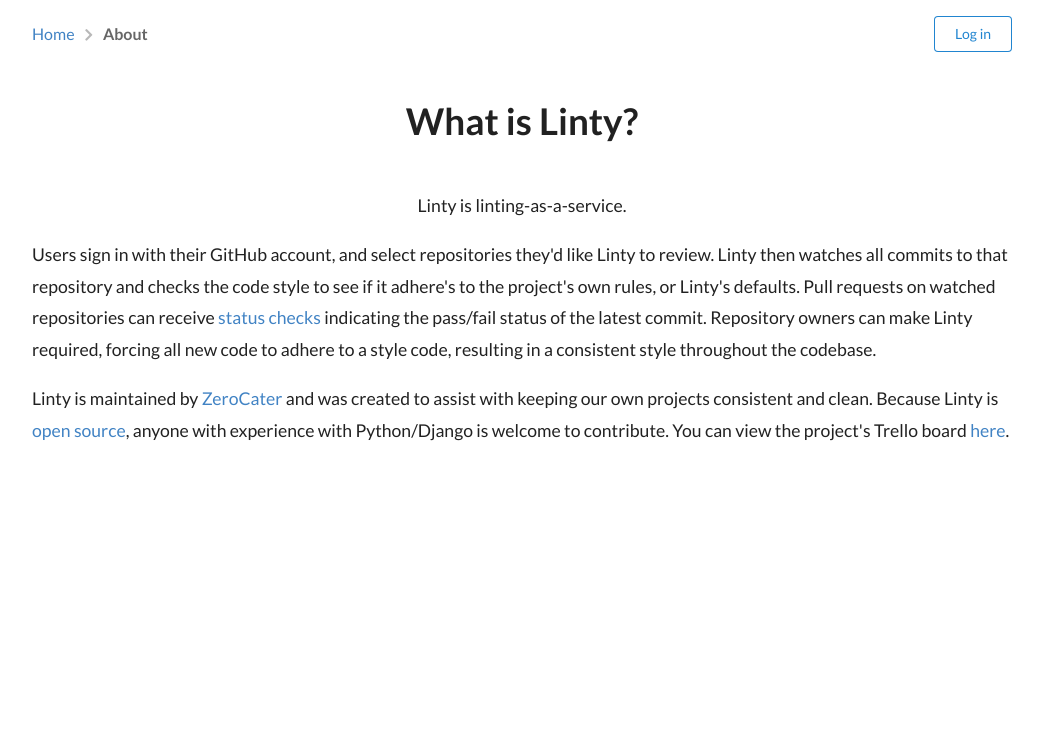
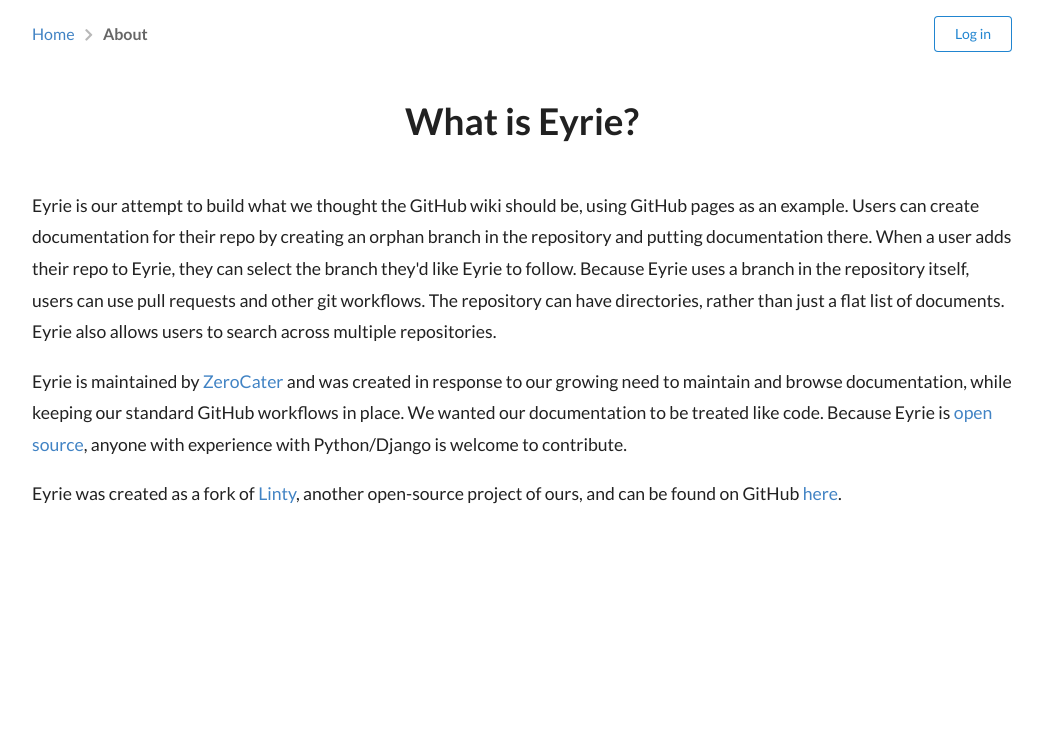
Before and after one commit to ZeroCater/Eyrie, a Django app: template interface/templates/about.html in a window 1280 px wide. Shown: the top 750 px of the page, without its empty margins (118-1161 px from the left). Run offline with Django 3.2, Linux system fonts and the light colour scheme; the template is opened without the code that fills it, so the values that code supplies are empty; some libraries are stand-ins or nearby versions.

Commit message:
Update static pages

```diff
--- a/interface/templates/about.html
+++ b/interface/templates/about.html
@@ -2,7 +2,7 @@
 {% load humanize %}
 {% load staticfiles %}
 
-{% block title %}Linty - About{% endblock %}
+{% block title %}Eyrie - About{% endblock %}
 
 {% block body %}
     <div class="ui text menu">
@@ -14,20 +14,22 @@
         {% include 'interface/user_dropdown.html' with private=True %}
     </div>
     <div class="ui container">
-        <h1 class="ui header center aligned">What is Linty?</h1>
-        <p class="description center aligned">
-            Linty is linting-as-a-service.
+        <h1 class="ui header center aligned">What is Eyrie?</h1>
+        <p class="description">
+            Eyrie is our attempt to build what we thought the GitHub wiki should be, using GitHub pages as an example.
+            Users can create documentation for their repo by creating an orphan branch in the repository and putting documentation there.
+            When a user adds their repo to Eyrie, they can select the branch they'd like Eyrie to follow.
+            Because Eyrie uses a branch in the repository itself, users can use pull requests and other git workflows.
+            The repository can have directories, rather than just a flat list of documents.
+            Eyrie also allows users to search across multiple repositories.
         </p>
         <p class="description">
-            Users sign in with their GitHub account, and select repositories they'd like Linty to review.
-            Linty then watches all commits to that repository and checks the code style to see if it adhere's to the project's own rules, or Linty's defaults.
-            Pull requests on watched repositories can receive <a href="https://help.github.com/articles/about-required-status-checks/">status checks</a> indicating the pass/fail status of the latest commit.
-            Repository owners can make Linty required, forcing all new code to adhere to a style code, resulting in a consistent style throughout the codebase.
+            Eyrie is maintained by <a href="https://zerocater.com">ZeroCater</a> and was created in response to our growing need to maintain and browse documentation,
+            while keeping our standard GitHub workflows in place. We wanted our documentation to be treated like code.
+            Because Eyrie is <a href="https://github.com/ZeroCater/Eyrie">open source</a>, anyone with experience with Python/Django is welcome to contribute.
         </p>
         <p class="description">
-            Linty is maintained by <a href="https://zerocater.com">ZeroCater</a> and was created to assist with keeping our own projects consistent and clean.
-            Because Linty is <a href="https://github.com/ZeroCater/linty">open source</a>, anyone with experience with Python/Django is welcome to contribute.
-            You can view the project's Trello board <a href="https://trello.com/b/w6mQAxUG/linty">here</a>.
+            Eyrie was created as a fork of <a href="https://www.lintyapp.com">Linty</a>, another open-source project of ours, and can be found on GitHub <a href="https://github.com/ZeroCater/linty">here</a>.
         </p>
     </div>
 {% endblock %}
--- a/interface/templates/base.html
+++ b/interface/templates/base.html
@@ -3,9 +3,9 @@
 <head>
     <title>{% if DEBUG %}[DEBUG] {% endif %}{% block title %}{% endblock %}</title>
     <meta charset="UTF-8">
-    <meta name="keywords" content="code,lint,linty,pep8,pycodestyle,eslint,ci">
+    <meta name="keywords" content="docs,wiki,github,browse,documentation">
     <meta property="og:type" content="website"/>
-    <meta property="og:site_name" content="Linty"/>
+    <meta property="og:site_name" content="Eyrie"/>
     <link rel="stylesheet" type="text/css" href="https://cdnjs.cloudflare.com/ajax/libs/semantic-ui/2.2.2/semantic.min.css">
     <link rel="stylesheet" type="text/css" href="{% static 'css/style.css' %}">
     {% block extra_head %}{% endblock %}
@@ -26,7 +26,7 @@
   m=s.getElementsByTagName(o)[0];a.async=1;a.src=g;m.parentNode.insertBefore(a,m)
   })(window,document,'script','https://www.google-analytics.com/analytics.js','ga');
 
-  ga('create', 'UA-18074590-5', 'auto');
+  ga('create', 'UA-18074590-6', 'auto');
   ga('send', 'pageview');
 
 </script>
--- a/interface/templates/interface/404.html
+++ b/interface/templates/interface/404.html
@@ -2,7 +2,7 @@
 {% load humanize %}
 {% load staticfiles %}
 
-{% block title %}Linty - Error{% endblock %}
+{% block title %}Eyrie - Error{% endblock %}
 
 {% block body %}
     <div class="ui text menu">
--- a/interface/templates/interface/500.html
+++ b/interface/templates/interface/500.html
@@ -2,7 +2,7 @@
 {% load humanize %}
 {% load staticfiles %}
 
-{% block title %}Linty - Error{% endblock %}
+{% block title %}Eyrie - Error{% endblock %}
 
 {% block body %}
     <div class="ui text menu">
@@ -19,7 +19,7 @@
             An error occurred while processing your request.
         </p>
         <p class="description">
-            Please submit a bug report at <a href="https://github.com/ZeroCater/linty/issues">the code repository</a>.
+            Please submit a bug report at <a href="https://github.com/ZeroCater/eyrie/issues">the code repository</a>.
         </p>
         {% if user.is_authenticated %}
             <a href="{% url 'repo_list' %}" class="ui big primary button">Go to Dashboard</a>
```
Also changed, not shown: interface/templates/privacy.html (+14 -11 lines).
